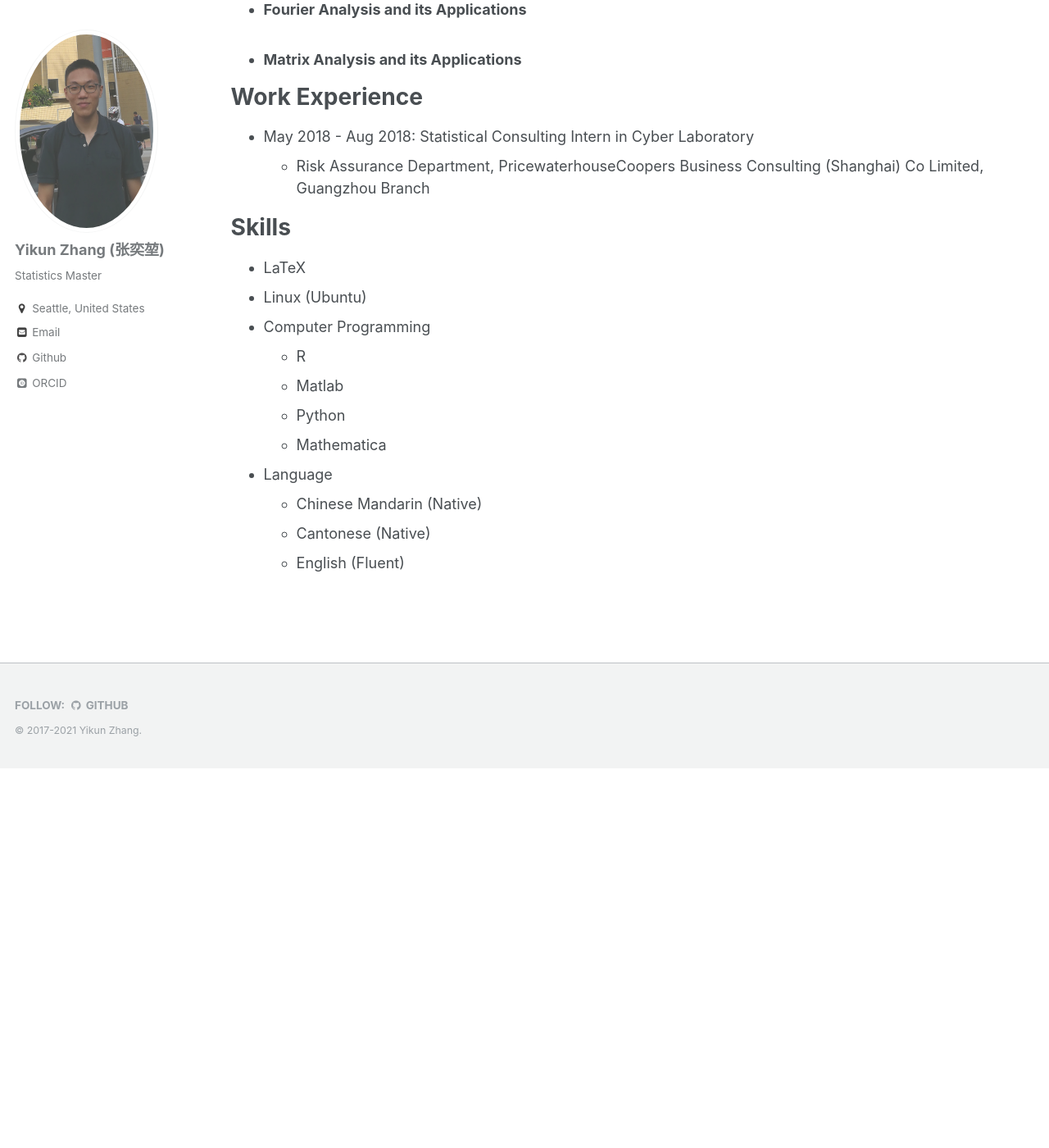
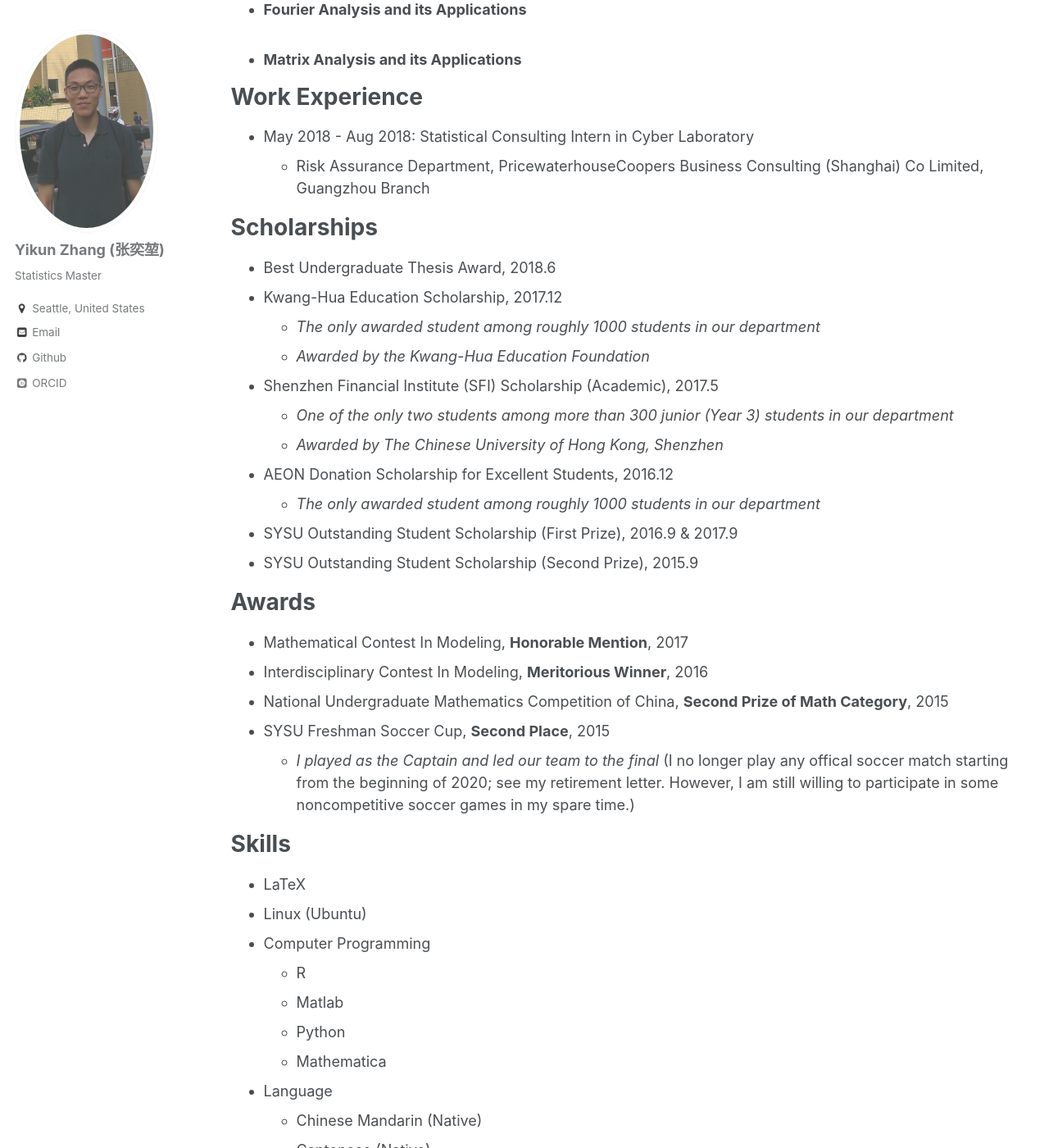
Before and after one commit to zhangyk8/zhangyk8.github.io, a Jekyll site: the page built from _pages/bio.md, in a window 1280 px wide and 1400 px high, scrolled down 739 px. Shown: the whole window at 82% size. Built offline with Jekyll 4.4.1, drawn with Linux system fonts in a browser that asks for light colours; some web fonts are replaced; before the commit the page ends 1676 px from its top, so only the background shows below that.

Commit message:
Update bio.md

```diff
--- a/_pages/bio.md
+++ b/_pages/bio.md
@@ -36,6 +36,30 @@ Work Experience
 * May 2018 - Aug 2018: Statistical Consulting Intern in Cyber Laboratory
   * Risk Assurance Department, PricewaterhouseCoopers Business Consulting (Shanghai) Co Limited, Guangzhou Branch
 
+Scholarships
+======
+* Best Undergraduate Thesis Award, <!--**Prize: 500 RMB**--> 2018.6
+* Kwang-Hua Education Scholarship, <!--**Prize: 3000 RMB**--> 2017.12
+  * _The only awarded student among roughly 1000 students in our department_
+  * _Awarded by the Kwang-Hua Education Foundation_
+* Shenzhen Financial Institute (SFI) Scholarship (Academic), <!--**Prize: 10000 RMB**--> 2017.5
+  * _One of the only two students among more than 300 junior (Year 3) students in our department_
+  * _Awarded by The Chinese University of Hong Kong, Shenzhen_
+* AEON Donation Scholarship for Excellent Students, <!--**Prize: 5000 RMB**--> 2016.12
+  * _The only awarded student among roughly 1000 students in our department_
+* SYSU Outstanding Student Scholarship (First Prize), <!--**Prize: 2000 RMB + 4000 RMB**--> 2016.9 & 2017.9
+* SYSU Outstanding Student Scholarship (Second Prize), <!--**Prize: 1500 RMB**--> 2015.9
+
+
+Awards
+======
+
+* Mathematical Contest In Modeling, **Honorable Mention**, 2017
+* Interdisciplinary Contest In Modeling, **Meritorious Winner**, 2016
+* National Undergraduate Mathematics Competition of China, **Second Prize of Math Category**, 2015
+* SYSU Freshman Soccer Cup, **Second Place**, 2015
+  * _I played as the Captain and led our team to the final_ (I no longer play any offical soccer match starting from the beginning of 2020; see my [retirement letter](https://zhangyk8.github.io/portfolio/portfolio-3/). However, I am still willing to participate in some noncompetitive soccer games in my spare time.)
+
 Skills
 ======
 * LaTeX
```
